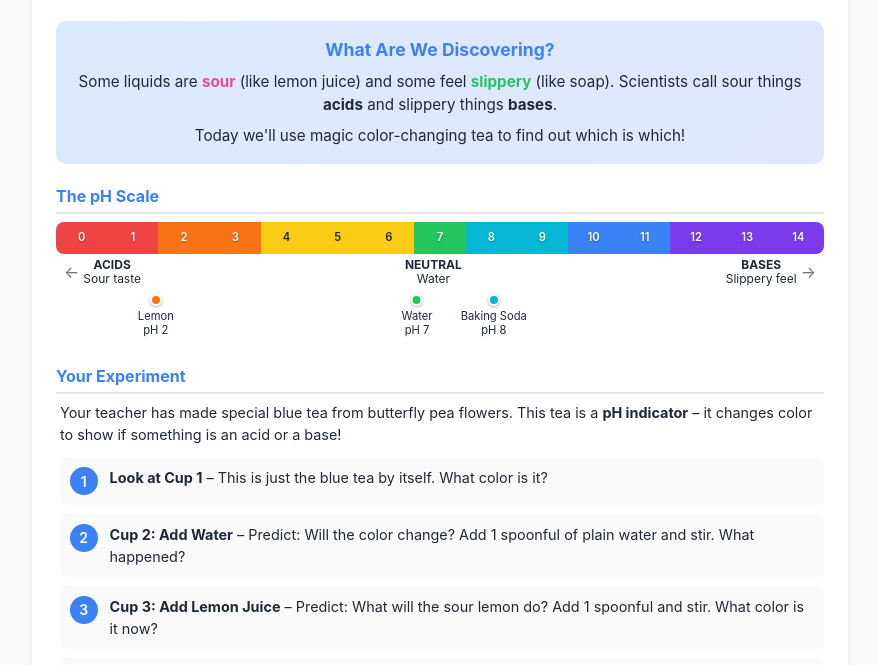
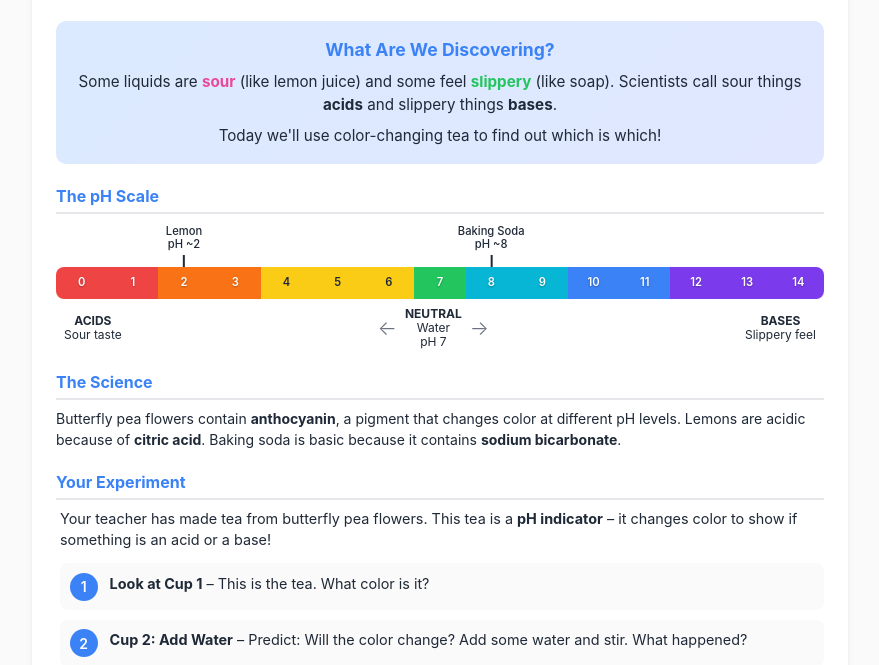
Before and after one commit to chronick/butterfly-pea-flower, a website built with Vite: page index.html in a window 1280 px wide. Shown: the part 124-789 px from the top of the page, without its empty margins (200-1079 px from the left). Built offline with nearby package versions, Linux system fonts and the light colour scheme.

Commit message:
Refine pH scale layout and reorganize page content
Move 'The Science' section to page 1 below pH scale. Restructure pH diagram: callouts above scale, acids/bases/neutral labels below with arrows. Add baking soda prep instructions. Fix materials list column breaks. Clarify safety notes with separate caution line.

Co-Authored-By: Claude Haiku 4.5 <noreply@anthropic.com>

```diff
--- a/src/main.js
+++ b/src/main.js
@@ -14,15 +14,25 @@ function renderRecipe() {
     <div class="big-idea">
       <h2>What Are We Discovering?</h2>
       <p>Some liquids are <strong class="color-pink">sour</strong> (like lemon juice) and some feel <strong class="color-green">slippery</strong> (like soap). Scientists call sour things <strong>acids</strong> and slippery things <strong>bases</strong>.</p>
-      <p style="margin-top: 0.5rem;">Today we'll use magic color-changing tea to find out which is which!</p>
+      <p style="margin-top: 0.5rem;">Today we'll use color-changing tea to find out which is which!</p>
     </div>
   `;
 
-  // pH Scale Diagram
+  // pH Scale Diagram with callouts above, labels below
   html += `
     <div class="section">
       <h2 class="section-title">The pH Scale</h2>
       <div class="ph-scale">
+        <div class="ph-callouts-above">
+          <div class="ph-callout ph-callout-lemon">
+            <span class="ph-callout-text">Lemon<br>pH ~2</span>
+            <div class="ph-callout-line"></div>
+          </div>
+          <div class="ph-callout ph-callout-baking-soda">
+            <span class="ph-callout-text">Baking Soda<br>pH ~8</span>
+            <div class="ph-callout-line"></div>
+          </div>
+        </div>
         <div class="ph-bar">
           <div class="ph-segment acid-strong">0</div>
           <div class="ph-segment acid-strong">1</div>
@@ -42,32 +52,26 @@ function renderRecipe() {
         </div>
         <div class="ph-labels">
           <div class="ph-label-group">
-            <span class="ph-arrow">←</span>
             <span class="ph-label-text"><strong>ACIDS</strong><br>Sour taste</span>
           </div>
-          <div class="ph-label-group">
-            <span class="ph-label-text"><strong>NEUTRAL</strong><br>Water</span>
+          <div class="ph-label-group ph-label-center">
+            <span class="ph-arrow">←</span>
+            <span class="ph-label-text"><strong>NEUTRAL</strong><br>Water<br>pH 7</span>
+            <span class="ph-arrow">→</span>
           </div>
           <div class="ph-label-group">
             <span class="ph-label-text"><strong>BASES</strong><br>Slippery feel</span>
-            <span class="ph-arrow">→</span>
-          </div>
-        </div>
-        <div class="ph-examples">
-          <div class="ph-example" style="left: 13%;">
-            <div class="ph-example-dot acid"></div>
-            <span>Lemon<br>pH 2</span>
-          </div>
-          <div class="ph-example" style="left: 47%;">
-            <div class="ph-example-dot neutral"></div>
-            <span>Water<br>pH 7</span>
-          </div>
-          <div class="ph-example" style="left: 57%;">
-            <div class="ph-example-dot base"></div>
-            <span>Baking Soda<br>pH 8</span>
           </div>
         </div>
       </div>
+    </div>
+  `;
+
+  // The Science (moved to page 1)
+  html += `
+    <div class="section">
+      <h2 class="section-title">The Science</h2>
+      <p class="science-text">Butterfly pea flowers contain <strong>anthocyanin</strong>, a pigment that changes color at different pH levels. Lemons are acidic because of <strong>citric acid</strong>. Baking soda is basic because it contains <strong>sodium bicarbonate</strong>.</p>
     </div>
   `;
 
@@ -76,31 +80,31 @@ function renderRecipe() {
     <div class="section">
       <h2 class="section-title">Your Experiment</h2>
       <div class="section-content">
-        <p class="intro-text">Your teacher has made special blue tea from butterfly pea flowers. This tea is a <strong>pH indicator</strong> – it changes color to show if something is an acid or a base!</p>
+        <p class="intro-text">Your teacher has made tea from butterfly pea flowers. This tea is a <strong>pH indicator</strong> – it changes color to show if something is an acid or a base!</p>
 
         <div class="experiment-steps">
           <div class="step">
             <div class="step-number">1</div>
             <div class="step-content">
-              <strong>Look at Cup 1</strong> – This is just the blue tea by itself. What color is it?
+              <strong>Look at Cup 1</strong> – This is the tea. What color is it?
             </div>
           </div>
           <div class="step">
             <div class="step-number">2</div>
             <div class="step-content">
-              <strong>Cup 2: Add Water</strong> – Predict: Will the color change? Add 1 spoonful of plain water and stir. What happened?
+              <strong>Cup 2: Add Water</strong> – Predict: Will the color change? Add some water and stir. What happened?
             </div>
           </div>
           <div class="step">
             <div class="step-number">3</div>
             <div class="step-content">
-              <strong>Cup 3: Add Lemon Juice</strong> – Predict: What will the sour lemon do? Add 1 spoonful and stir. What color is it now?
+              <strong>Cup 3: Add Lemon Juice</strong> – Predict: What will the sour lemon do? Add lemon juice and stir. What color is it now?
             </div>
           </div>
           <div class="step">
             <div class="step-number">4</div>
             <div class="step-content">
-              <strong>Cup 4: Add Baking Soda Water</strong> – Predict: What will happen? Add 1 spoonful and stir. What color did you get?
+              <strong>Cup 4: Add Baking Soda Water</strong> – Predict: What will happen? Add baking soda water and stir. What color did you get?
             </div>
           </div>
         </div>
@@ -129,7 +133,7 @@ function renderRecipe() {
   // Wow Experiment (student version)
   html += `
     <div class="section wow-section">
-      <h2 class="section-title">Bonus: Magic Color Shift!</h2>
+      <h2 class="section-title">Bonus: Color Shift!</h2>
       <div class="section-content">
         <p>Want to see something amazing? Take your <strong>pink lemon juice cup</strong> and slowly add baking soda water, a little bit at a time.</p>
         <div class="color-shift-visual">
@@ -161,24 +165,7 @@ function renderRecipe() {
   // Left column
   html += `<div class="teacher-col">`;
 
-  // Prep Section
-  html += `
-    <div class="section section-compact">
-      <h2 class="section-title">Preparation (15 min before)</h2>
-      <div class="section-content">
-        <ol class="prep-steps">
-          <li>Boil <strong>2 cups water</strong></li>
-          <li>Add <strong>1 tbsp dried butterfly pea flowers</strong> (or 2 tea bags)</li>
-          <li>Steep <strong>5 minutes</strong> until deep blue</li>
-          <li>Remove flowers, cool <strong>10 minutes</strong></li>
-          <li>Pour ¼ cup indicator into each of 4 labeled cups</li>
-        </ol>
-        <div class="note safety-note">Handle hot water away from students!</div>
-      </div>
-    </div>
-  `;
-
-  // Materials
+  // Materials (first)
   html += `
     <div class="section section-compact">
       <h2 class="section-title">Materials</h2>
@@ -187,21 +174,32 @@ function renderRecipe() {
           <li>1 tbsp dried butterfly pea flowers</li>
           <li>2 cups hot water</li>
           <li>1 fresh lemon (squeezed)</li>
-          <li>1 tsp baking soda in ¼ cup water</li>
+          <li>1 tsp baking soda + ¼ cup water</li>
           <li>4 clear cups + labels</li>
           <li>Measuring spoons</li>
           <li>Stirring spoons</li>
           <li>White paper backdrop</li>
         </ul>
+        <p class="small-text" style="margin-top: 0.5rem;"><strong>Where to buy flowers:</strong> Asian grocery stores, Amazon, tea shops. A 1oz bag = 10+ experiments.</p>
       </div>
     </div>
   `;
 
-  // Where to buy
+  // Prep Section (second)
   html += `
     <div class="section section-compact">
-      <h2 class="section-title">Where to Buy Flowers</h2>
-      <p class="small-text">Asian grocery stores, Amazon ("dried butterfly pea flowers"), tea shops. A 1oz bag = 10+ experiments.</p>
+      <h2 class="section-title">Preparation</h2>
+      <div class="section-content">
+        <ol class="prep-steps">
+          <li>Boil <strong>2 cups water</strong></li>
+          <li>Add <strong>1 tbsp dried butterfly pea flowers</strong> (or 2 tea bags)</li>
+          <li>Steep <strong>5 minutes</strong> until deep blue</li>
+          <li>Remove flowers, cool <strong>10 minutes</strong></li>
+          <li>Mix <strong>1 tsp baking soda</strong> into <strong>¼ cup water</strong> until dissolved</li>
+          <li>Pour ¼ cup indicator into each of 4 labeled cups</li>
+        </ol>
+        <div class="note safety-note">Handle hot water away from students!</div>
+      </div>
     </div>
   `;
 
@@ -287,11 +285,11 @@ function renderRecipe() {
     <div class="section section-compact">
       <h2 class="section-title">Safety</h2>
       <ul class="safety-list">
-        <li>All materials non-toxic & taste-safe</li>
-        <li>Adults handle hot water</li>
-        <li>Don't drink after adding baking soda</li>
+        <li>All materials are non-toxic and safe to touch</li>
+        <li>Butterfly pea tea and lemon juice are safe to drink</li>
         <li>Wash hands after experiment</li>
       </ul>
+      <p class="safety-caution">⚠️ Avoid drinking baking soda water</p>
     </div>
   `;
 
--- a/src/style.css
+++ b/src/style.css
@@ -139,6 +139,7 @@ main {
 
 /* pH Scale Diagram */
 .ph-scale {
+  position: relative;
   margin: 0.5rem 0;
 }
 
@@ -147,6 +148,7 @@ main {
   border-radius: 8px;
   overflow: hidden;
   height: 32px;
+  position: relative;
 }
 
 .ph-segment {
@@ -171,7 +173,7 @@ main {
 .ph-labels {
   display: flex;
   justify-content: space-between;
-  margin-top: 0.25rem;
+  margin-top: 0.5rem;
   padding: 0 0.5rem;
 }
 
@@ -182,42 +184,63 @@ main {
   font-size: 0.75rem;
 }
 
+.ph-label-center {
+  flex: 1;
+  justify-content: center;
+  gap: 0.5rem;
+}
+
 .ph-label-text {
   text-align: center;
   line-height: 1.2;
 }
 
 .ph-arrow {
-  font-size: 1rem;
+  font-size: 1.25rem;
   color: var(--color-text-muted);
+  font-weight: 300;
 }
 
-.ph-examples {
+/* pH Callouts above the bar */
+.ph-callouts-above {
   position: relative;
-  height: 50px;
-  margin-top: 0.5rem;
+  height: 45px;
+  margin-bottom: 0;
 }
 
-.ph-example {
+.ph-callout {
   position: absolute;
-  text-align: center;
+  display: flex;
+  flex-direction: column;
+  align-items: center;
+  bottom: 0;
+}
+
+.ph-callout-lemon {
+  /* Position above the "2" segment (3rd segment = index 2, center at 2.5) */
+  left: calc((2.5 / 15) * 100%);
   transform: translateX(-50%);
+}
+
+.ph-callout-baking-soda {
+  /* Position above the "8" segment (9th segment = index 8, center at 8.5) */
+  left: calc((8.5 / 15) * 100%);
+  transform: translateX(-50%);
+}
+
+.ph-callout-line {
+  width: 2px;
+  height: 12px;
+  background: var(--color-text);
+}
+
+.ph-callout-text {
   font-size: 0.7rem;
   line-height: 1.2;
+  text-align: center;
+  margin-bottom: 0.2rem;
+  font-weight: 500;
 }
-
-.ph-example-dot {
-  width: 12px;
-  height: 12px;
-  border-radius: 50%;
-  margin: 0 auto 0.25rem;
-  border: 2px solid white;
-  box-shadow: 0 1px 3px rgba(0,0,0,0.3);
-}
-
-.ph-example-dot.acid { background: #f97316; }
-.ph-example-dot.neutral { background: #22c55e; }
-.ph-example-dot.base { background: #06b6d4; }
 
 /* Steps */
 .intro-text {
@@ -378,6 +401,7 @@ main {
 
 .materials-list-compact li {
   padding: 0.15rem 0;
+  break-inside: avoid;
 }
 
 .materials-list-compact li::before {
@@ -434,6 +458,11 @@ main {
 .safety-list li::before {
   content: "✓ ";
   color: var(--color-green);
+}
+
+.safety-caution {
+  font-size: 0.8rem;
+  margin-top: 0.25rem;
 }
 
 /* Notes */
```
